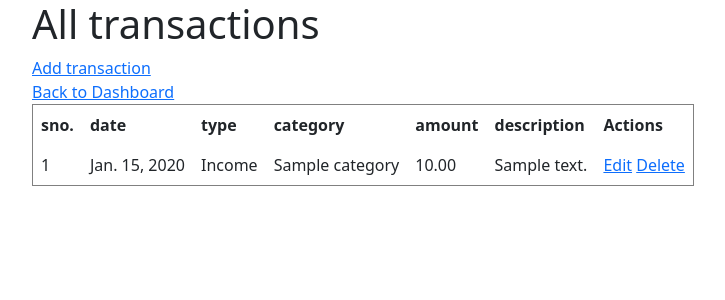
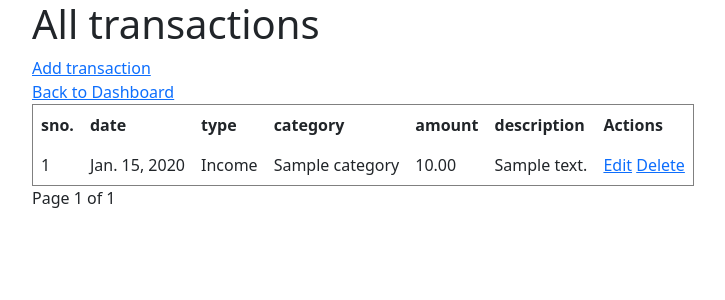
Before and after one commit to sunakshi4/finance-tracker, a Django app: page /transactions/ in a window 1280 px wide. Shown: the top 300 px of the page, without its empty margins (50-775 px from the left). Run offline with Django 5.2, Linux system fonts and the light colour scheme; a user stored in the database is signed in; tables that the repository leaves empty hold one stand-in row (values such as "Sample post").

Commit message:
add pagination

```diff
--- a/tracker/templates/transaction_list.html
+++ b/tracker/templates/transaction_list.html
@@ -20,7 +20,7 @@
             </tr>
         </thead>
         <tbody>
-            {% for transaction in transactions %}
+            {% for transaction in page_obj %}
             <tr>
                 <td>{{forloop.counter}}</td>
                 <td>{{transaction.date}}</td>
@@ -36,4 +36,20 @@
             {% endfor %}
         </tbody>
     </table>
+
+    <div class="pagination">
+    <span class="step-links">
+        {% if page_obj.has_previous %}
+            <a href="?page=1">&laquo; first</a>
+            <a href="?page={{ page_obj.previous_page_number }}">previous</a>
+        {% endif %}
+        <span class="current">
+            Page {{ page_obj.number }} of {{ page_obj.paginator.num_pages }}
+        </span>
+        {% if page_obj.has_next %}
+            <a href="?page={{ page_obj.next_page_number }}">next</a>
+            <a href="?page={{ page_obj.paginator.num_pages }}">last &raquo;</a>
+        {% endif %}
+    </span>
+</div>
 {% endblock %}
--- a/tracker/views.py
+++ b/tracker/views.py
@@ -7,6 +7,7 @@ from .models import Transaction, Budget
 from django.db.models import Sum
 from datetime import date
 from django.utils.timezone import now
+from django.core.paginator import Paginator
 
 def register(request):
     if request.method=='POST':
@@ -50,8 +51,13 @@ def dashboard(request):
 def transaction_list(request):
     user = request.user
     transactions = Transaction.objects.filter(user=user).order_by('-date')
+
+    paginator = Paginator(transactions,5)
+    page_number = request.GET.get('page')
+    page_obj = paginator.get_page(page_number)
     return render (request, 'transaction_list.html', {
-        'transactions': transactions})
+        'transactions': transactions,
+        'page_obj': page_obj})
 
 
 @login_required
```
